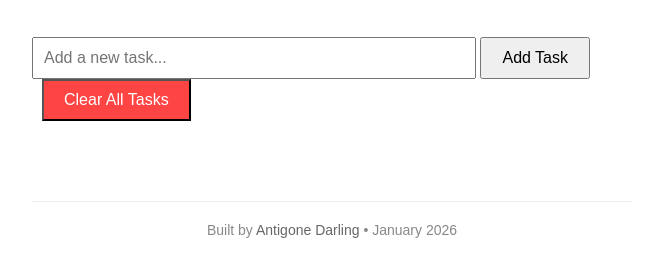
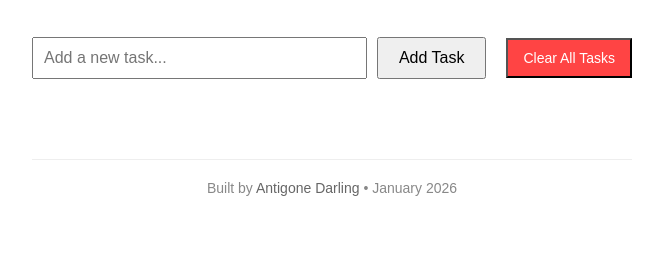
Before and after one commit to Tignacity/todo-app, a plain HTML site: page index.html in a window 1280 px wide. Shown: the part 199-476 px from the top of the page, without its empty margins (308-971 px from the left). Drawn offline with Linux system fonts and the light colour scheme.

Commit message:
Input and button in div

```diff
--- a/index.html
+++ b/index.html
@@ -12,6 +12,32 @@
     ul { list-style: none; padding: 0; }
     li { padding: 10px; background: #f0f0f0; margin: 5px 0; display: flex; justify-content: space-between; align-items: center; }
     .done { text-decoration: line-through; opacity: 0.6; }
+
+    /* Desktop: keep input and buttons on one line */
+@media (min-width: 600px) {
+  /* Wrap input and buttons in a flex container if not already */
+  #input-container {
+    display: flex;
+    align-items: center;
+    gap: 10px;
+    flex-wrap: nowrap;
+  }
+
+  input[type="text"] {
+    flex: 1;
+    min-width: 200px;
+  }
+
+  #add-btn, #clear-btn {
+    white-space: nowrap;
+  }
+}
+
+/* Optional: make Clear button slightly smaller so it fits better */
+#clear-btn {
+  padding: 10px 15px;
+  font-size: 14px;
+}
   </style>
 </head>
 <body>
@@ -19,10 +45,11 @@
   <h2 style="color: #666; font-weight: normal; margin: 20px 0 40px; text-align: center;">
   A learning project by Antigone Darling — full-stack version with Node.js backend coming soon
 </h2>
+<div id="input-container">
   <input type="text" id="task-input" placeholder="Add a new task...">
   <button id="add-btn">Add Task</button>
   <button id="clear-btn" style="margin-left: 10px; background: #ff4444; color: white;">Clear All Tasks</button>
-
+</div>
   <ul id="task-list"></ul>
 
   <script>
```
